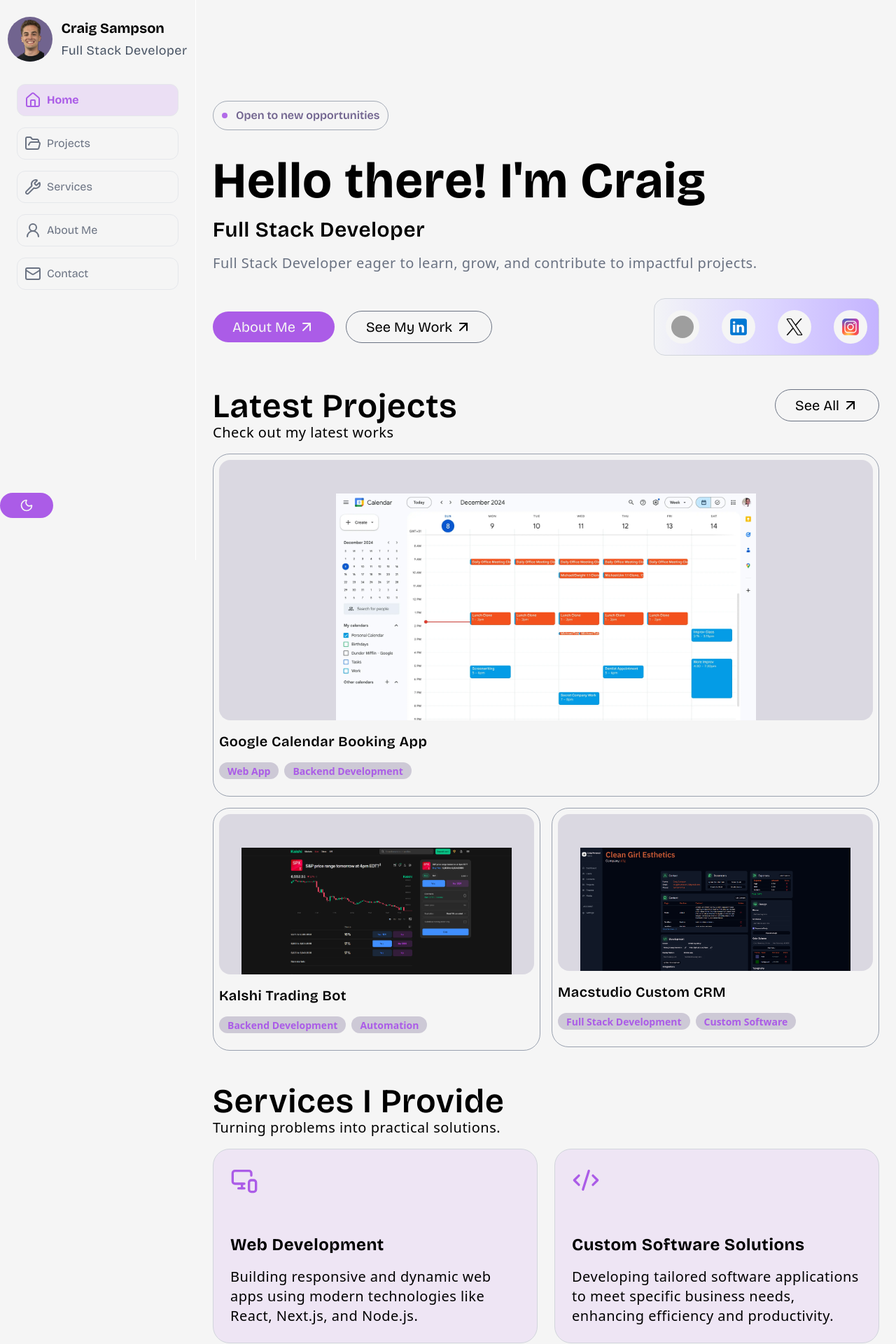
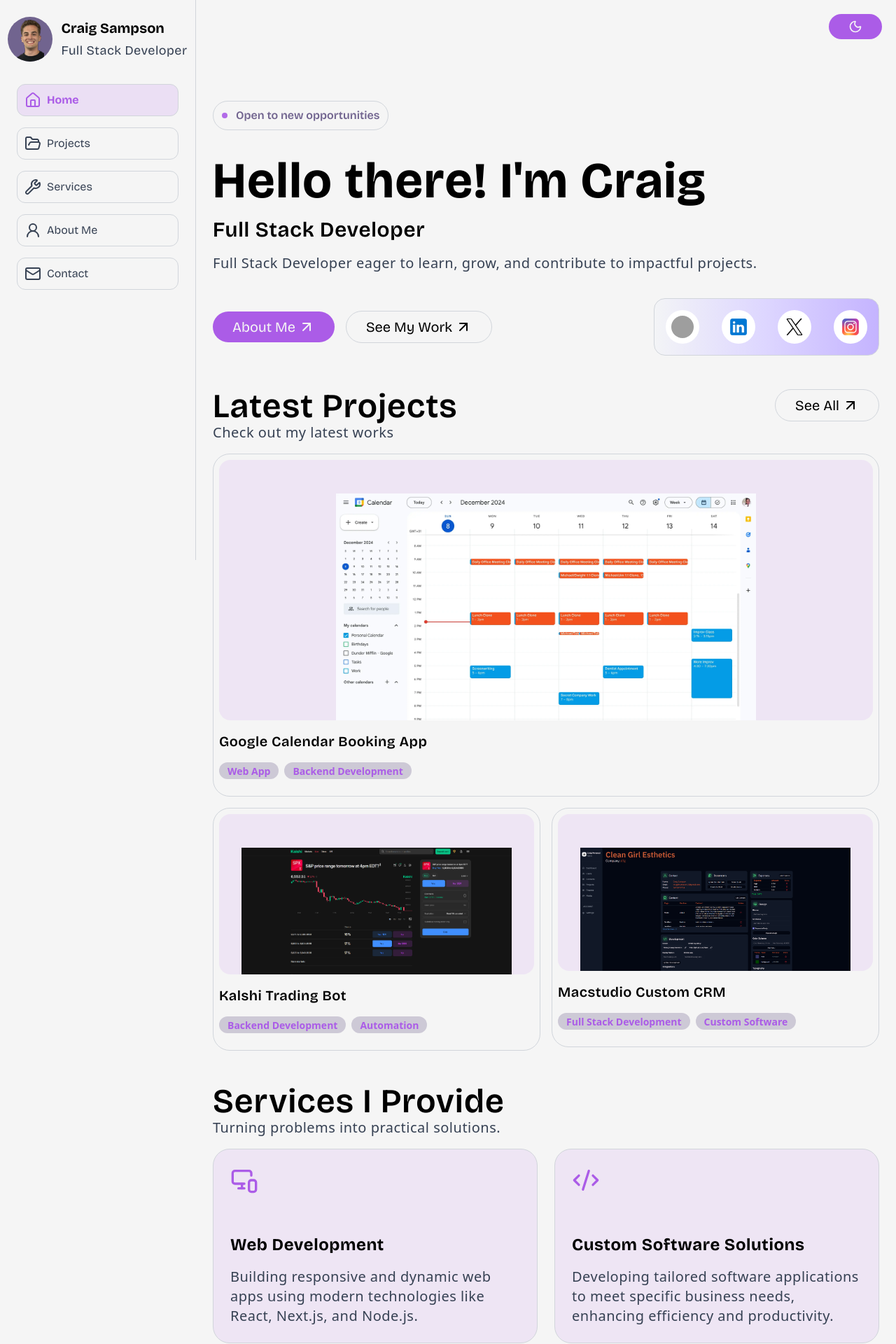
Before and after one commit to csam15/craigsampson-com, a Next.js app: page / in a window 1280 px wide. Shown: the top 1920 px of the page at 70% size. Built offline with nearby package versions, Linux system fonts and the light colour scheme; grey boxes are pictures that could not be loaded.

Commit message:
Light and dark mode added

```diff
--- a/app/components/Footer/Footer.tsx
+++ b/app/components/Footer/Footer.tsx
@@ -19,7 +19,7 @@ export default function Footer() {
 
   return (
     <div className="flex flex-col gap-5 py-4 px-6">
-      <div className="flex flex-col justify-start gap-3 pt-4 border-b border-gray-600 pb-4">
+      <div className="flex flex-col justify-start gap-3 pt-4 border-b border-border pb-4">
         <h3>Let&apos;s talk</h3>
         <a
           href="mailto:craigsampson15@gmail.com"
@@ -52,7 +52,7 @@ export default function Footer() {
         </div>
       </div>
 
-      <div className="container xl:mx-auto xl:text-center border-t border-gray-600">
+      <div className="container xl:mx-auto xl:text-center border-t border-border">
         <p className=" mt-2">
           &copy; {new Date().getFullYear()} Craig Sampson. All rights reserved.
         </p>
--- a/app/components/Navigation/Sidebar.tsx
+++ b/app/components/Navigation/Sidebar.tsx
@@ -27,7 +27,7 @@ export default function Sidebar({
   return (
     <div
       className={`
-        fixed top-0 left-0 h-full w-70 bg-background font-bricolage z-50 border-r border-white
+        fixed top-0 left-0 h-full w-70 bg-background font-bricolage z-50 border-r border-border
         transition-transform duration-500 ease-in-out flex flex-col justify-between pb-15
         ${isOpen ? "translate-x-0" : "-translate-x-full"}
       `}
@@ -45,10 +45,10 @@ export default function Sidebar({
             <Link
               key={item.name}
               href={item.href}
-              className={`flex items-center gap-2 w-full p-2.5 border border-gray-200 rounded-xl text-base  text-gray-500 hover:bg-secondary/15 ${
+              className={`flex items-center gap-2 w-full p-2.5 border border-border rounded-xl text-base text-gray-500 hover:bg-secondary/15 ${
                 pathname === item.href
-                  ? "bg-secondary/15 dark:bg-primary/15 text-secondary font-bold"
-                  : ""
+                  ? "bg-secondary/15 dark:bg-secondary/15 text-secondary font-bold"
+                  : "text-gray-700 dark:text-gray-400"
               }`}
               onClick={onClose}
             >
@@ -57,8 +57,10 @@ export default function Sidebar({
             </Link>
           ))}
         </div>
+        <div className="flex self-start xl:hidden">
+          <ThemeToggle />
+        </div>
       </div>
-      <ThemeToggle />
     </div>
   );
 }
--- a/app/components/ui/homepage/HomeProjectscard.tsx
+++ b/app/components/ui/homepage/HomeProjectscard.tsx
@@ -13,9 +13,9 @@ export default function HomeProjectsCard({
   return (
     <Link
       href={"/projects"}
-      className="bg-background border w-full h-fit border-gray-400 gap-4 flex flex-col rounded-3xl px-2 pt-2 pb-6 hover:scale-[1.01] transition duration-300 ease-in-out"
+      className="bg-background border w-full h-fit border-border gap-4 flex flex-col rounded-3xl px-2 pt-2 pb-6 hover:scale-[1.005] "
     >
-      <div className="bg-primary/20 flex justify-center rounded-2xl px-8 pt-12 overflow-hidden w-full">
+      <div className="bg-secondary/10 dark:bg-primary/20 flex justify-center rounded-2xl px-8 pt-12 overflow-hidden w-full">
         <Image
           src={image}
           alt={title}
@@ -30,7 +30,9 @@ export default function HomeProjectsCard({
       <div className="flex items-center gap-2">
         {types.map((type, index) => (
           <div key={index} className="rounded-xl bg-primary/30 w-fit">
-            <span className="text-sm font-semibold text-secondary px-3 py-1">{type}</span>
+            <span className="text-sm font-semibold text-secondary px-3 py-1">
+              {type}
+            </span>
           </div>
         ))}
       </div>
--- a/app/components/ui/homepage/HomeServicesCard.tsx
+++ b/app/components/ui/homepage/HomeServicesCard.tsx
@@ -9,7 +9,7 @@ export default function HomeServicesCard({
 }) {
   return (
     <a href="/services" className="cursor-pointer">
-      <div className="flex flex-col items-start gap-4 border border-gray-300 rounded-3xl p-6 w-full  bg-secondary/10 hover:scale-[1.01] transition duration-300 ease-in-out">
+      <div className="flex flex-col items-start gap-4 border border-border rounded-3xl p-6 w-full bg-secondary/10 dark:bg-primary/20 hover:scale-[1.005]">
         <div className="text-secondary xl:pb-10">{icon}</div>
         <h1 className="!text-2xl !font-bold">{title}</h1>
         <p className="font-light">{description}</p>
--- a/app/components/ui/homepage/OpenToWork.tsx
+++ b/app/components/ui/homepage/OpenToWork.tsx
@@ -1,9 +1,11 @@
 export default function OpenToWork() {
   return (
-    <div className="relative flex items-center font-bricolage gap-2 w-fit border border-gray-400/90 rounded-3xl py-2 px-3">
+    <div className="relative flex items-center font-bricolage gap-2 w-fit border border-border rounded-3xl py-2 px-3">
       <span className="absolute top-4 left-3 z-49 rounded-full p-1 bg-secondary/90"></span>
       <span className="absolute top-4 left-3 z-48 rounded-full p-1 bg-secondary animate-ping"></span>
-      <h3 className="ml-5 text-primary font-semibold whitespace-nowrap">Open to new opportunities</h3>
+      <h3 className="ml-5 text-primary font-semibold whitespace-nowrap">
+        Open to new opportunities
+      </h3>
     </div>
   );
 }
--- a/app/components/ui/homepage/Socials.tsx
+++ b/app/components/ui/homepage/Socials.tsx
@@ -23,7 +23,7 @@ export default function Socials() {
   ];
 
   return (
-    <div className="w-full lg:w-fit h-fit border border-gray-300 rounded-2xl bg-gradient-to-r from-gray-100 via-violet-200 to-violet-300">
+    <div className="w-full lg:w-fit h-fit border border-border rounded-2xl bg-gradient-to-r from-gray-100 via-violet-200 to-violet-300 dark:from-gray-800 dark:via-violet-900 dark:to-violet-950">
       <div className="flex items-center justify-center">
         {Sociallinks.map((link) => (
           <a
@@ -36,7 +36,7 @@ export default function Socials() {
             <img
               src={link.image}
               alt={link.name}
-              className="size-12 rounded-full bg-background p-2 transition hover:scale-105"
+              className="size-12 rounded-full bg-white p-2 transition hover:scale-105"
             />
           </a>
         ))}
--- a/app/globals.css
+++ b/app/globals.css
@@ -1,10 +1,10 @@
 @import "tailwindcss";
 
-@media (prefers-color-scheme: dark) {
+/* @media (prefers-color-scheme: dark) {
   :root {
     color-scheme: dark;
   }
-}
+} */
 
 @theme {
   --color-scheme: light dark;
@@ -15,6 +15,7 @@
   /* colors */
   --color-background: light-dark(#f5f5f5, #111111);
   --color-background-secondary: #111111;
+  --color-border: light-dark(#d1d5db, #374151);
   --color-primary: #71648f;
   --color-secondary: #ab5ce7;
   --color-accent: #39a0ed;
@@ -44,7 +45,7 @@ body {
 
 footer {
   background-color: #111111;
-  color:#f5f5f5;
+  color: #f5f5f5;
 }
 
 .dark footer {
@@ -63,6 +64,8 @@ footer {
 
 @custom-variant hover (&:hover);
 
+@custom-variant dark (.dark &);
+
 h1 {
   @apply text-3xl md:text-4xl lg:text-5xl font-bricolage tracking-wide;
 }
@@ -73,7 +76,7 @@ h3 {
   @apply text-base;
 }
 p {
-  @apply tracking-wide text-base md:text-lg lg:text-xl;
+  @apply tracking-wide text-base md:text-lg lg:text-xl text-gray-700 dark:text-gray-400;
 }
 
 @layer components {
@@ -81,7 +84,7 @@ p {
     @apply font-bricolage text-background cursor-pointer  bg-secondary rounded-3xl px-7 py-2 text-xl transition-transform active:scale-95;
   }
   .secondary-button {
-    @apply font-bricolage cursor-pointer  border border-gray-500 rounded-3xl px-7 py-2 text-xl transition-transform active:scale-95;
+    @apply font-bricolage cursor-pointer  border border-border rounded-3xl px-7 py-2 text-xl transition-transform active:scale-95;
   }
   .arrow-up-right {
     @apply size-6 ml-1 transition-transform duration-600 group-hover:rotate-45;
--- a/app/layout.tsx
+++ b/app/layout.tsx
@@ -5,6 +5,7 @@ import "./globals.css";
 import Header from "./components/Navigation/Header";
 import Footer from "./components/Footer/Footer";
 import { ThemeProvider } from "next-themes";
+import ThemeToggle from "./components/ui/ThemeToggle";
 
 const bricolage = Bricolage_Grotesque({
   subsets: ["latin"],
@@ -38,6 +39,9 @@ export default function RootLayout({
               <Header />
             </header>
             <main className="py-12 px-6 2xl:px-0 xl:pt-36 xl:col-start-2 max-w-[70rem] mx-auto">
+              <div className="hidden xl:block fixed top-5 right-5">
+                <ThemeToggle />
+              </div>
               {children}
             </main>
             <footer className="xl:col-start-2">
```
